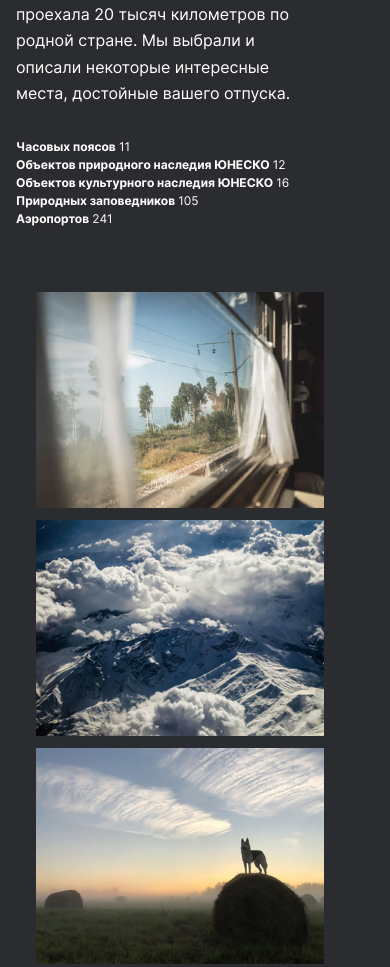
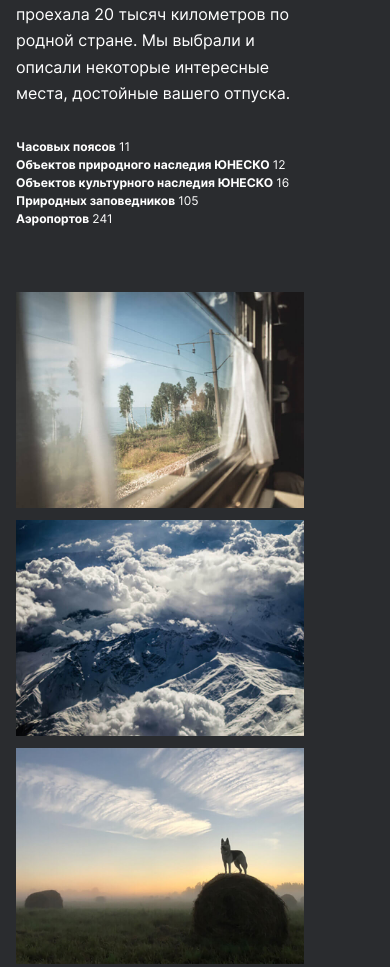
Before and after one commit to YanaMarko/russian-travel, a plain HTML site: page index.html in a window 390 px wide. Shown: the part 1090-2057 px from the top of the page. Drawn offline with Linux system fonts and the light colour scheme.

Commit message:
испарвлет отступ грида

```diff
--- a/blocks/photo-grid/photo-grid.css
+++ b/blocks/photo-grid/photo-grid.css
@@ -44,7 +44,7 @@
 @media (min-width: 320px) and (max-width: 424px) {
   .photo-grid {
     min-width: 288px;
-    margin: 64px auto 0;
+    margin: 64px 16px 0;
   }
 }
 
```
